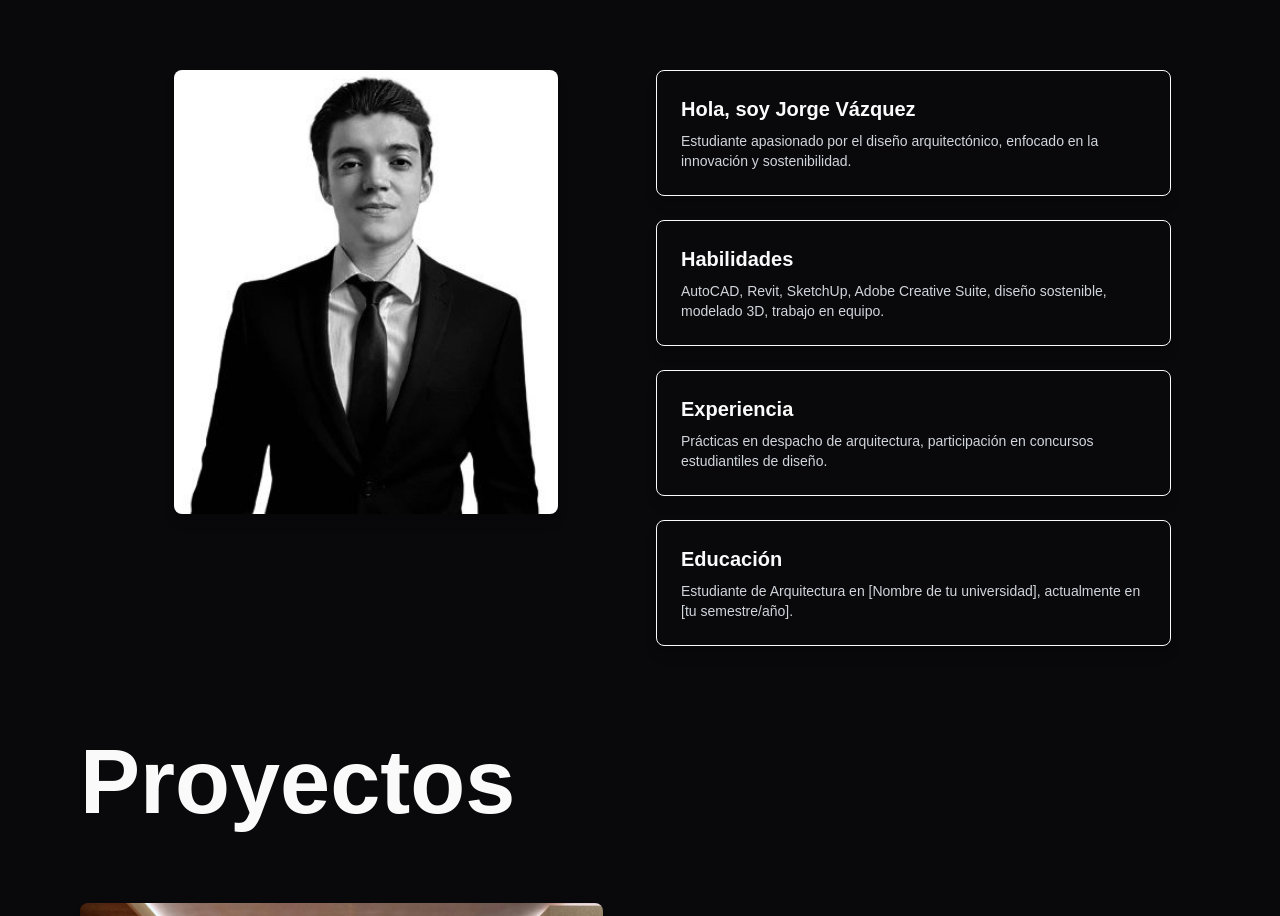
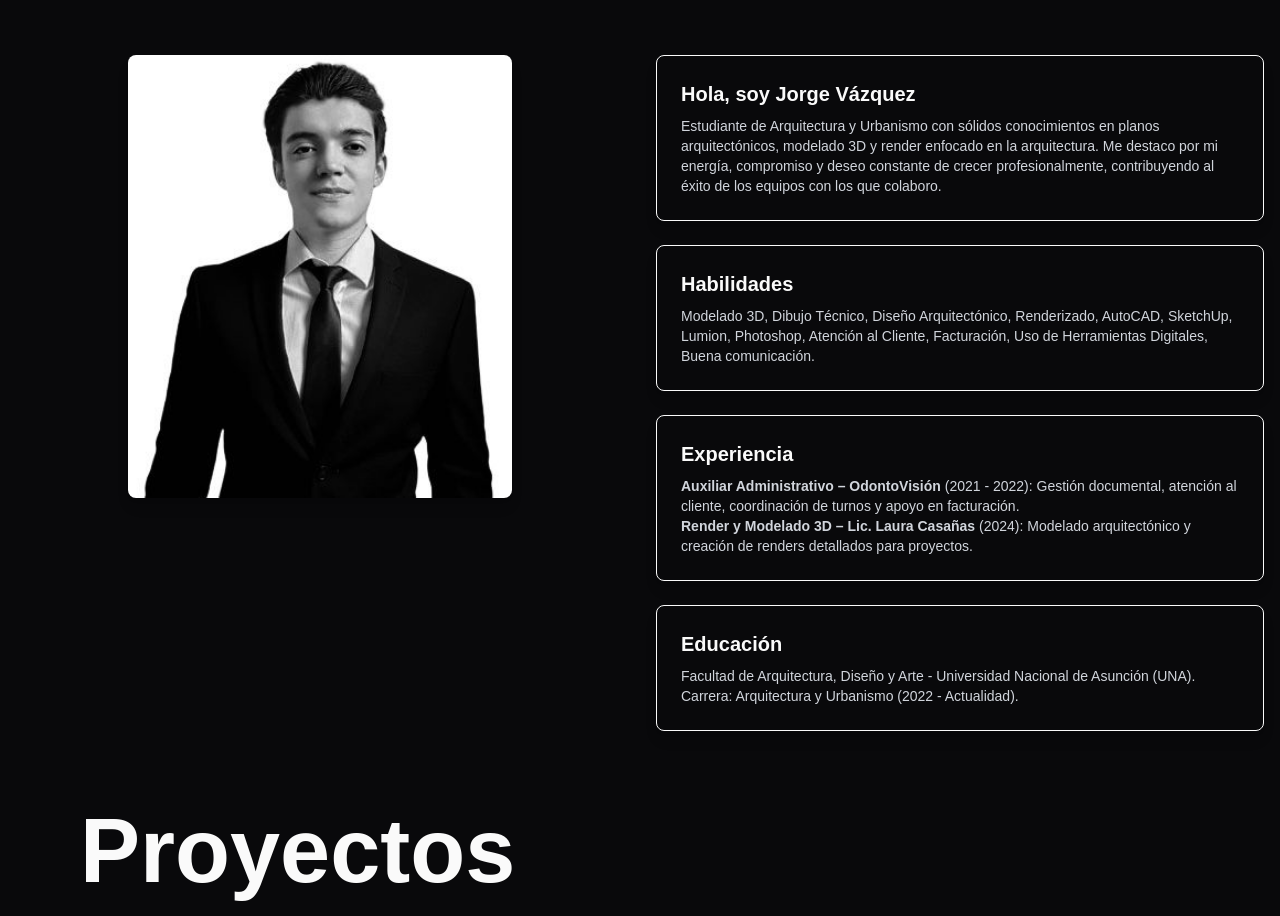
Before and after one commit to mazax28/portfolio-jova, a React (Vite) app: page / in a window 1280 px wide. Shown: the part 922-1838 px from the top of the page. Built offline with nearby package versions, Linux system fonts and the light colour scheme.

Commit message:
feat: update About section with detailed personal information and improved content structure

```diff
--- a/src/pages/About.tsx
+++ b/src/pages/About.tsx
@@ -1,23 +1,20 @@
-
-function Home() {
+function About() {
   return (
     <div id="about" className="hero min-h-screen">
       <div className="hero-content flex-col justify-between w-full">
         <div className="w-full text-left">
-        <h1 className="text-[50px] md:text-[70px] lg:text-[90px] font-semibold leading-tight mb-8">
+          <h1 className="text-[50px] md:text-[70px] lg:text-[90px] font-semibold leading-tight mb-8">
             Sobre mí
-        </h1>
-
-      </div>
+          </h1>
+        </div>
 
         {/* Columna 2 - Card alineado arriba */}
         <div className="flex flex-col lg:flex-row gap-8 items-start">
 
           {/* Imagen a la izquierda */}
           <div className="flex-1 flex justify-center w-full">
-
             <img
-              src="/images/jorgevazquez.jpg" // Asegúrate que esta imagen exista en la carpeta public/images
+              src="/images/jorgevazquez.jpg"
               alt="Foto de Jorge Vázquez"
               className="w-full max-w-sm rounded-lg shadow-lg object-cover"
             />
@@ -30,7 +27,7 @@ function Home() {
             <div className="card border border-[#fafafa] rounded-lg shadow-lg p-6">
               <h2 className="text-xl font-bold mb-2">Hola, soy Jorge Vázquez</h2>
               <p className="text-sm text-gray-300">
-                Estudiante apasionado por el diseño arquitectónico, enfocado en la innovación y sostenibilidad.
+                Estudiante de Arquitectura y Urbanismo con sólidos conocimientos en planos arquitectónicos, modelado 3D y render enfocado en la arquitectura. Me destaco por mi energía, compromiso y deseo constante de crecer profesionalmente, contribuyendo al éxito de los equipos con los que colaboro.
               </p>
             </div>
 
@@ -38,7 +35,7 @@ function Home() {
             <div className="card border border-[#fafafa] rounded-lg shadow-lg p-6">
               <h2 className="text-xl font-bold mb-2">Habilidades</h2>
               <p className="text-sm text-gray-300">
-                AutoCAD, Revit, SketchUp, Adobe Creative Suite, diseño sostenible, modelado 3D, trabajo en equipo.
+                Modelado 3D, Dibujo Técnico, Diseño Arquitectónico, Renderizado, AutoCAD, SketchUp, Lumion, Photoshop, Atención al Cliente, Facturación, Uso de Herramientas Digitales, Buena comunicación.
               </p>
             </div>
 
@@ -46,7 +43,8 @@ function Home() {
             <div className="card border border-[#fafafa] rounded-lg shadow-lg p-6">
               <h2 className="text-xl font-bold mb-2">Experiencia</h2>
               <p className="text-sm text-gray-300">
-                Prácticas en despacho de arquitectura, participación en concursos estudiantiles de diseño.
+                <strong>Auxiliar Administrativo – OdontoVisión</strong> (2021 - 2022): Gestión documental, atención al cliente, coordinación de turnos y apoyo en facturación. <br />
+                <strong>Render y Modelado 3D – Lic. Laura Casañas</strong> (2024): Modelado arquitectónico y creación de renders detallados para proyectos.
               </p>
             </div>
 
@@ -54,17 +52,16 @@ function Home() {
             <div className="card border border-[#fafafa] rounded-lg shadow-lg p-6">
               <h2 className="text-xl font-bold mb-2">Educación</h2>
               <p className="text-sm text-gray-300">
-                Estudiante de Arquitectura en [Nombre de tu universidad], actualmente en [tu semestre/año].
+                Facultad de Arquitectura, Diseño y Arte - Universidad Nacional de Asunción (UNA). <br />
+                Carrera: Arquitectura y Urbanismo (2022 - Actualidad).
               </p>
             </div>
 
           </div>
         </div>
-
-
       </div>
     </div>
   );
 }
 
-export default Home;
+export default About;
```
